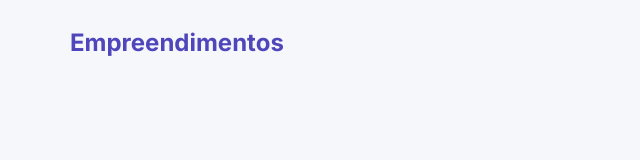
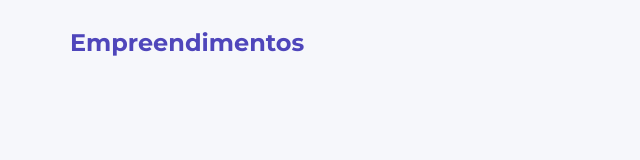
Before and after one commit to rmrantunes/empreendimentos-workfy, a Next.js app: page / in a window 1280 px wide. Shown: the top 160 px of the page, without its empty margins (0-640 px from the left). Built offline with nearby package versions, Linux system fonts and the light colour scheme.

Commit message:
refactor: HeaderTitle font-family as Montserrat

```diff
--- a/src/components/HeaderTitle/index.ts
+++ b/src/components/HeaderTitle/index.ts
@@ -3,5 +3,6 @@
 export const HeaderTitle = styled.h2`
   color: ${({ theme }) => theme.colors.brandPrimary};
 
-  /* font-family: Montserrat; */
+  font-family: Montserrat, -apple-system, BlinkMacSystemFont, Segoe UI, Roboto,
+    Oxygen, Ubuntu, Cantarell, Fira Sans, Droid Sans, Helvetica Neue, sans-serif;
 `;
```
